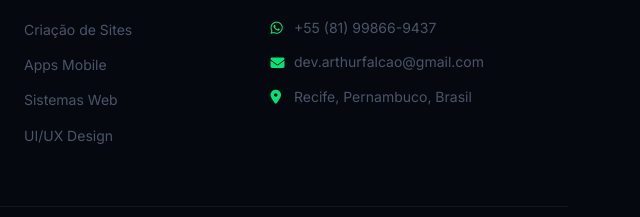
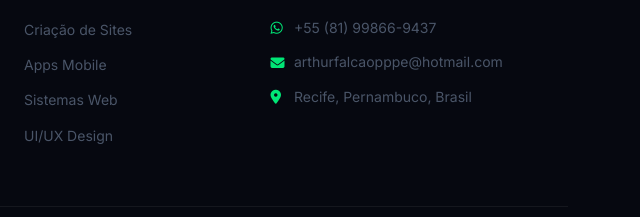
Before and after one commit to arthurpimenntel/arthurfalcaodev, a plain HTML site: page index.html in a window 1280 px wide. Shown: the part 5016-5233 px from the top of the page, 640-1280 px from the left. Drawn offline with Linux system fonts and the light colour scheme.

Commit message:
email alterado

```diff
--- a/index.html
+++ b/index.html
@@ -518,7 +518,7 @@
           <h4>Contato</h4>
           <ul>
             <li><a href="https://wa.me/5581998669437" target="_blank"><i class="fab fa-whatsapp"></i>+55 (81) 99866-9437</a></li>
-            <li><a href="mailto:dev.arthurfalcao@gmail.com"><i class="fas fa-envelope"></i>dev.arthurfalcao@gmail.com</a></li>
+            <li><a href="mailto:arthurfalcaopppe.com"><i class="fas fa-envelope"></i>arthurfalcaopppe@hotmail.com</a></li>
             <li><span><i class="fas fa-map-marker-alt"></i> Recife, Pernambuco, Brasil</span></li>
           </ul>
         </div>
```
Also changed, not shown: 1 other file.
